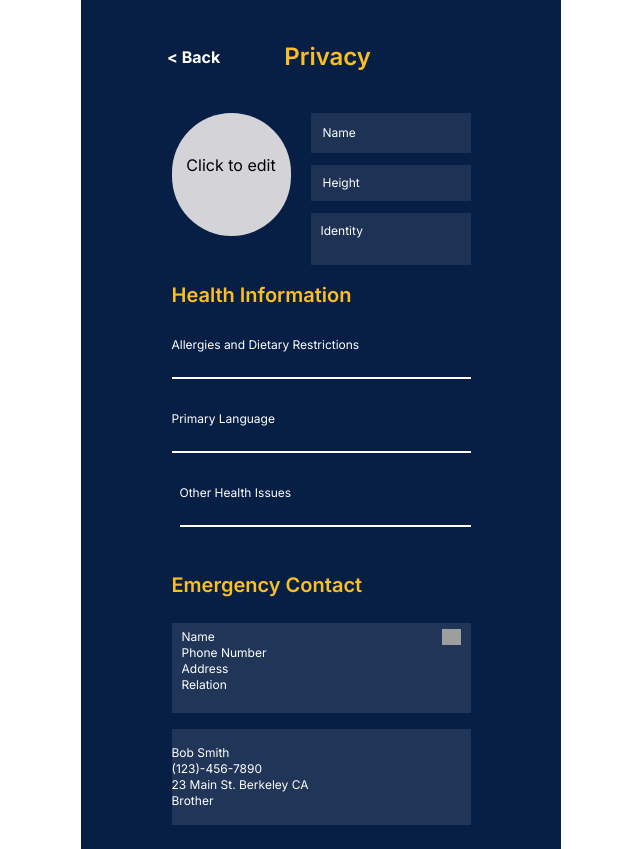
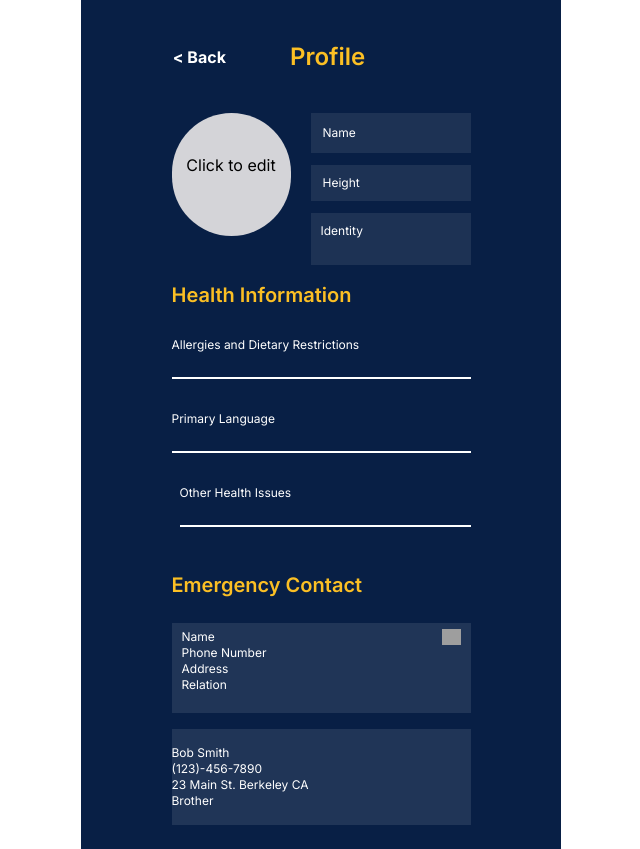
Before and after one commit to alexandrialin/bear-watch, a Next.js app in the folder react/: page /profile in a window 1280 px wide. Shown: the whole page, without its empty margins (319-959 px from the left). Built offline with nearby package versions, Linux system fonts and the light colour scheme; grey boxes are pictures that could not be loaded.

Commit message:
changing voice depending on gender

```diff
--- a/react/src/app/bot-call/page.js
+++ b/react/src/app/bot-call/page.js
@@ -26,11 +26,13 @@ export default function Page() {
 
     if(localStorage.getItem("ringtone") == "seaside")
     {
+      console.log("playing seaside");
       const audio = new Audio('/seaside.mp3');
       audio.play();
     }
     else if(localStorage.getItem("ringtone") == "radar")
     {
+      console.log("playing radar");
       const audio = new Audio('/radar.mp3');
       audio.play();
     }
@@ -111,12 +113,17 @@ export default function Page() {
     console.log("Speaking out:", text);
     const utterance = new SpeechSynthesisUtterance(text);
     const voices = window.speechSynthesis.getVoices();
-    const voice = voices.find(voice => voice.name === "Aaron") || voices.find(voice => voice.lang.startsWith('en-'));
-    if (voice) {
-        utterance.voice = voice;
-    } else {
-        console.log("Preferred voice not found. Using default voice.");
+    if(localStorage.getItem('gender') == "male"){
+
+      const voice = voices.find(voice => voice.name === "Aaron") || voices.find(voice => voice.lang.startsWith('en-'));
+      if (voice) {
+          utterance.voice = voice;
+      } else {
+          console.log("Preferred voice not found. Using default voice.");
+      }
+
     }
+
     utterance.onend = () => {
         console.log("Speech synthesis ended.");
         setIsSpeaking(false);
--- a/react/src/app/profile/page.js
+++ b/react/src/app/profile/page.js
@@ -16,7 +16,7 @@ export default function MyComponent() {
               </p>
             </div>
             <div className="flex-auto mx-auto mt-px text-2xl font-semibold text-center text-amber-400">
-              Privacy
+              Profile
             </div>
           </div>
         </div>
```
